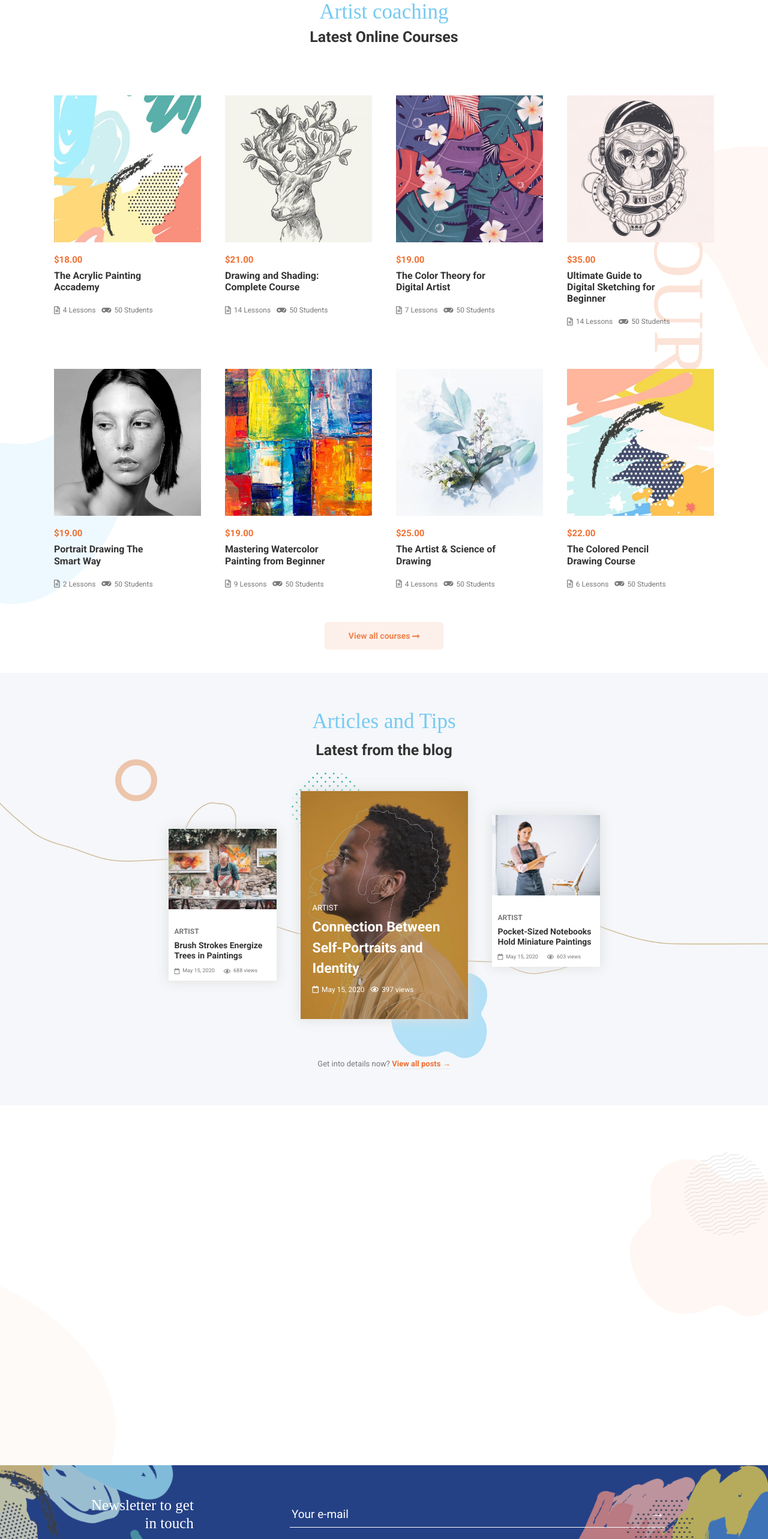
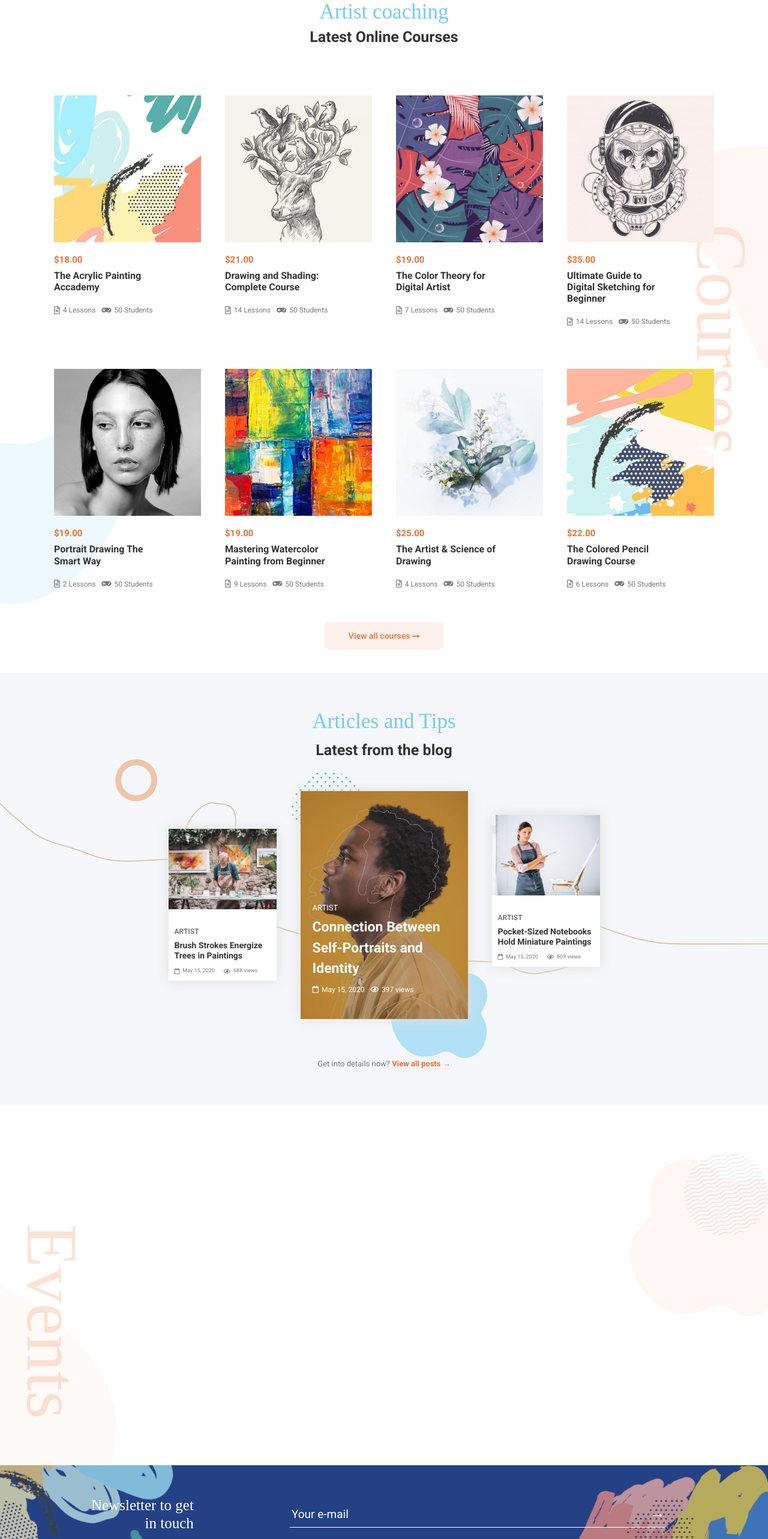
Before and after one commit to AndreaCasentini93/proj-html-vuejs, a Vue app: page / in a window 1280 px wide. Shown: the part 2850-5416 px from the top of the page at 60% size. Built offline with nearby package versions, Linux system fonts and the light colour scheme; a small style sheet from the web is missing; a web font is replaced by a local one.

Commit message:
Decorations Refactoring

```diff
--- a/src/components/Courses.vue
+++ b/src/components/Courses.vue
@@ -135,8 +135,7 @@ export default {
         .text_decoration {
             position: absolute;
             top: 45%;
-            right: -9.5%;
-            text-transform: uppercase;
+            right: -9%;
             font-size: 120px;
             font-family: $decoration-font;
             color: lighten($ashtag-color, 35%);
--- a/src/components/Events.vue
+++ b/src/components/Events.vue
@@ -6,6 +6,7 @@
         </svg>
         <img class="jagged_circle" src="../assets/images/maxcoach-shape-13.png" alt="jagged_circle">
         <img class="form_2" src="../assets/images/artist-shape-02.png" alt="form_2">
+        <div class="text_decoration">Events</div>
         <!-- /DECORATIONS -->
 
         <!-- CARDS -->
@@ -51,6 +52,17 @@ export default {
             right: 0;
             width: 140px;
         }
+
+        .text_decoration {
+            position: absolute;
+            top: 45%;
+            left: -6%;
+            font-size: 120px;
+            font-family: $decoration-font;
+            color: lighten($ashtag-color, 35%);
+            transform: rotate(90deg);
+            z-index: -1;
+        }
     }
 
 </style>
```
